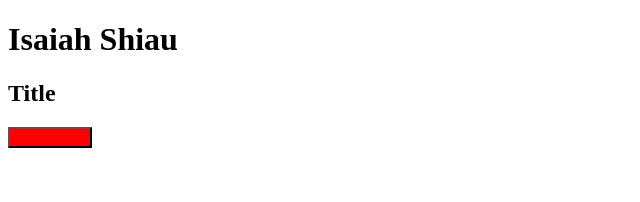
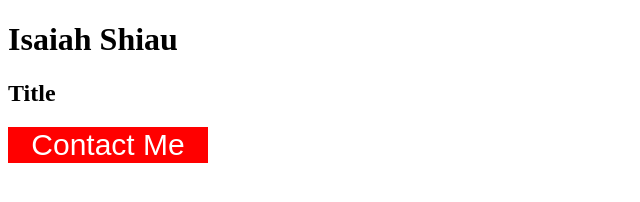
Before and after one commit to ishiau39/Isaiah-Shiau-JOUR352-Fall2025, a plain HTML site: page button-assignment/index.html in a window 1280 px wide. Shown: the whole page, without its empty margins (0-640 px from the left). Drawn offline with Linux system fonts and the light colour scheme.

Commit message:
Update style.css

```diff
--- a/button-assignment/style.css
+++ b/button-assignment/style.css
@@ -1,5 +1,8 @@
 button{
-    color: red;
-    background-color: red
+    color: white;
+    background-color: red;
+    font-size: 30px;
+    width: 200px;
+    border: none;
 
 }
```
